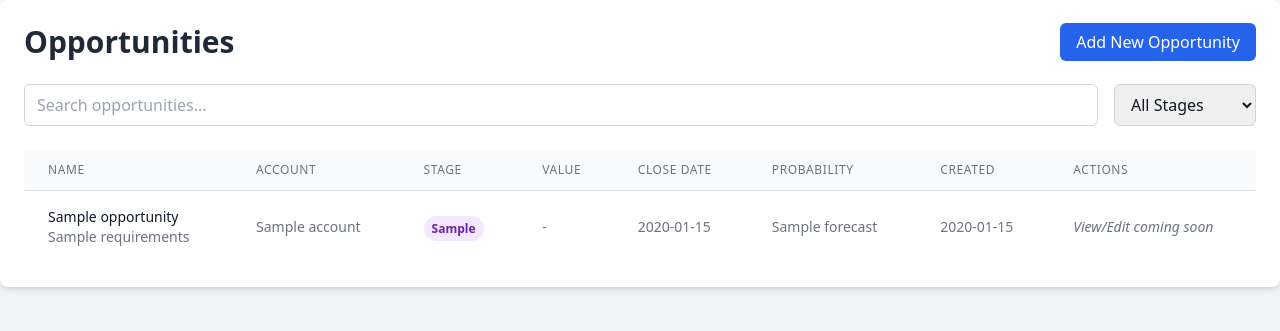
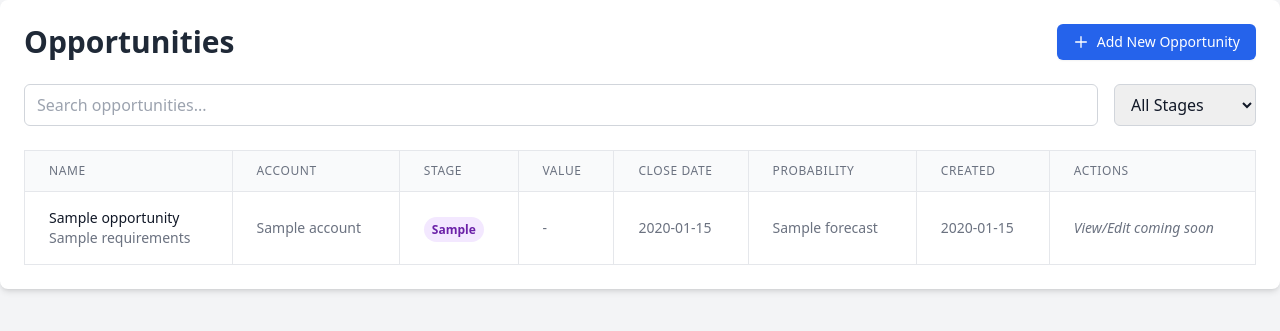
Before and after one commit to lefebma/els-crm, a Python web app: template templates/opportunities.html in a window 1280 px wide. Shown: the top 331 px of the page. Run offline with Jinja, Linux system fonts and the light colour scheme; the template is opened without the code that fills it: most values are stand-ins (such as "Sample title", 1, 10 or a date in 2020); some libraries are stand-ins or nearby versions.

Commit message:
Fix opportunities table borders and button styling
- Added explicit table borders using border-gray-200 classes
- Added border-r classes to table headers and cells for vertical lines
- Added border-b to table rows for horizontal separation
- Enhanced Add Opportunity link with proper button styling
- Added plus icon to the Add Opportunity button
- Improved button hover and focus states with shadow
- Added hover effect to table rows for better interactivity

```diff
--- a/templates/opportunities.html
+++ b/templates/opportunities.html
@@ -8,7 +8,10 @@
         <h1 class="text-3xl font-bold text-gray-800">Opportunities</h1>
         <div class="space-x-2">
             <a href="{{ url_for('main.add_opportunity') }}"
-               class="bg-blue-600 text-white px-4 py-2 rounded-md hover:bg-blue-700 focus:outline-none focus:ring-2 focus:ring-blue-500 focus:ring-offset-2">
+               class="inline-flex items-center px-4 py-2 bg-blue-600 text-white text-sm font-medium rounded-md hover:bg-blue-700 focus:outline-none focus:ring-2 focus:ring-blue-500 focus:ring-offset-2 shadow-sm">
+                <svg class="w-4 h-4 mr-2" fill="none" stroke="currentColor" viewBox="0 0 24 24">
+                    <path stroke-linecap="round" stroke-linejoin="round" stroke-width="2" d="M12 4v16m8-8H4"></path>
+                </svg>
                 Add New Opportunity
             </a>
         </div>
@@ -35,23 +38,23 @@
 
     {% if opportunities %}
     <div class="overflow-x-auto">
-        <table class="min-w-full divide-y divide-gray-200">
-            <thead class="bg-gray-50">
+        <table class="min-w-full border border-gray-200">
+            <thead class="bg-gray-50 border-b border-gray-200">
                 <tr>
-                    <th class="px-6 py-3 text-left text-xs font-medium text-gray-500 uppercase tracking-wider">Name</th>
-                    <th class="px-6 py-3 text-left text-xs font-medium text-gray-500 uppercase tracking-wider">Account</th>
-                    <th class="px-6 py-3 text-left text-xs font-medium text-gray-500 uppercase tracking-wider">Stage</th>
-                    <th class="px-6 py-3 text-left text-xs font-medium text-gray-500 uppercase tracking-wider">Value</th>
-                    <th class="px-6 py-3 text-left text-xs font-medium text-gray-500 uppercase tracking-wider">Close Date</th>
-                    <th class="px-6 py-3 text-left text-xs font-medium text-gray-500 uppercase tracking-wider">Probability</th>
-                    <th class="px-6 py-3 text-left text-xs font-medium text-gray-500 uppercase tracking-wider">Created</th>
+                    <th class="px-6 py-3 text-left text-xs font-medium text-gray-500 uppercase tracking-wider border-r border-gray-200">Name</th>
+                    <th class="px-6 py-3 text-left text-xs font-medium text-gray-500 uppercase tracking-wider border-r border-gray-200">Account</th>
+                    <th class="px-6 py-3 text-left text-xs font-medium text-gray-500 uppercase tracking-wider border-r border-gray-200">Stage</th>
+                    <th class="px-6 py-3 text-left text-xs font-medium text-gray-500 uppercase tracking-wider border-r border-gray-200">Value</th>
+                    <th class="px-6 py-3 text-left text-xs font-medium text-gray-500 uppercase tracking-wider border-r border-gray-200">Close Date</th>
+                    <th class="px-6 py-3 text-left text-xs font-medium text-gray-500 uppercase tracking-wider border-r border-gray-200">Probability</th>
+                    <th class="px-6 py-3 text-left text-xs font-medium text-gray-500 uppercase tracking-wider border-r border-gray-200">Created</th>
                     <th class="px-6 py-3 text-left text-xs font-medium text-gray-500 uppercase tracking-wider">Actions</th>
                 </tr>
             </thead>
-            <tbody class="bg-white divide-y divide-gray-200">
+            <tbody class="bg-white">
                 {% for opportunity in opportunities %}
-                <tr>
-                    <td class="px-6 py-4 whitespace-nowrap">
+                <tr class="border-b border-gray-200 hover:bg-gray-50">
+                    <td class="px-6 py-4 border-r border-gray-200">
                         <div class="flex flex-col">
                             <div class="text-sm font-medium text-gray-900">{{ opportunity.name }}</div>
                             {% if opportunity.requirements %}
@@ -59,10 +62,10 @@
                             {% endif %}
                         </div>
                     </td>
-                    <td class="px-6 py-4 whitespace-nowrap text-sm text-gray-500">
+                    <td class="px-6 py-4 whitespace-nowrap text-sm text-gray-500 border-r border-gray-200">
                         {{ opportunity.account.company_name if opportunity.account else '-' }}
                     </td>
-                    <td class="px-6 py-4 whitespace-nowrap">
+                    <td class="px-6 py-4 whitespace-nowrap border-r border-gray-200">
                         <span class="px-2 py-1 text-xs font-semibold rounded-full
                                    {% if opportunity.sales_stage == 'Closed Won' %}bg-green-100 text-green-800
                                    {% elif opportunity.sales_stage == 'Closed Lost' %}bg-red-100 text-red-800
@@ -73,20 +76,20 @@
                             {{ opportunity.sales_stage }}
                         </span>
                     </td>
-                    <td class="px-6 py-4 whitespace-nowrap text-sm text-gray-500">
+                    <td class="px-6 py-4 whitespace-nowrap text-sm text-gray-500 border-r border-gray-200">
                         -
                     </td>
-                    <td class="px-6 py-4 whitespace-nowrap text-sm text-gray-500">
+                    <td class="px-6 py-4 whitespace-nowrap text-sm text-gray-500 border-r border-gray-200">
                         {{ opportunity.close_date.strftime('%Y-%m-%d') if opportunity.close_date else '-' }}
                     </td>
-                    <td class="px-6 py-4 whitespace-nowrap text-sm text-gray-500">
+                    <td class="px-6 py-4 whitespace-nowrap text-sm text-gray-500 border-r border-gray-200">
                         {% if opportunity.forecast %}
                             {{ opportunity.forecast }}
                         {% else %}
                             -
                         {% endif %}
                     </td>
-                    <td class="px-6 py-4 whitespace-nowrap text-sm text-gray-500">
+                    <td class="px-6 py-4 whitespace-nowrap text-sm text-gray-500 border-r border-gray-200">
                         {{ opportunity.created_date.strftime('%Y-%m-%d') if opportunity.created_date else '-' }}
                     </td>
                     <td class="px-6 py-4 whitespace-nowrap">
```
